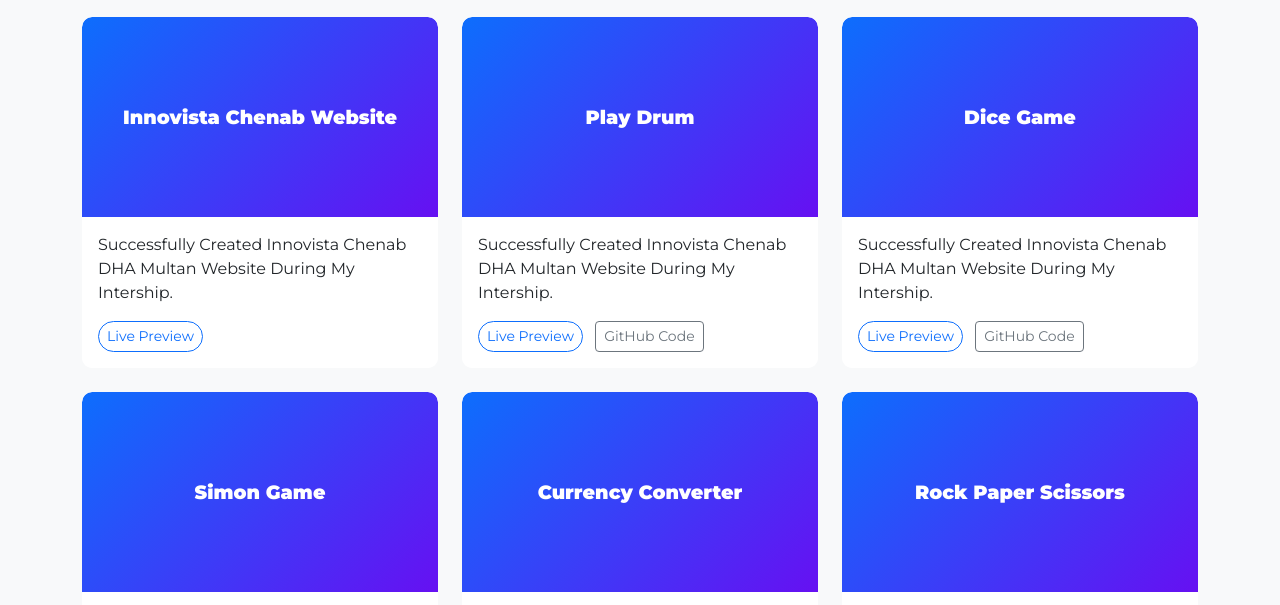
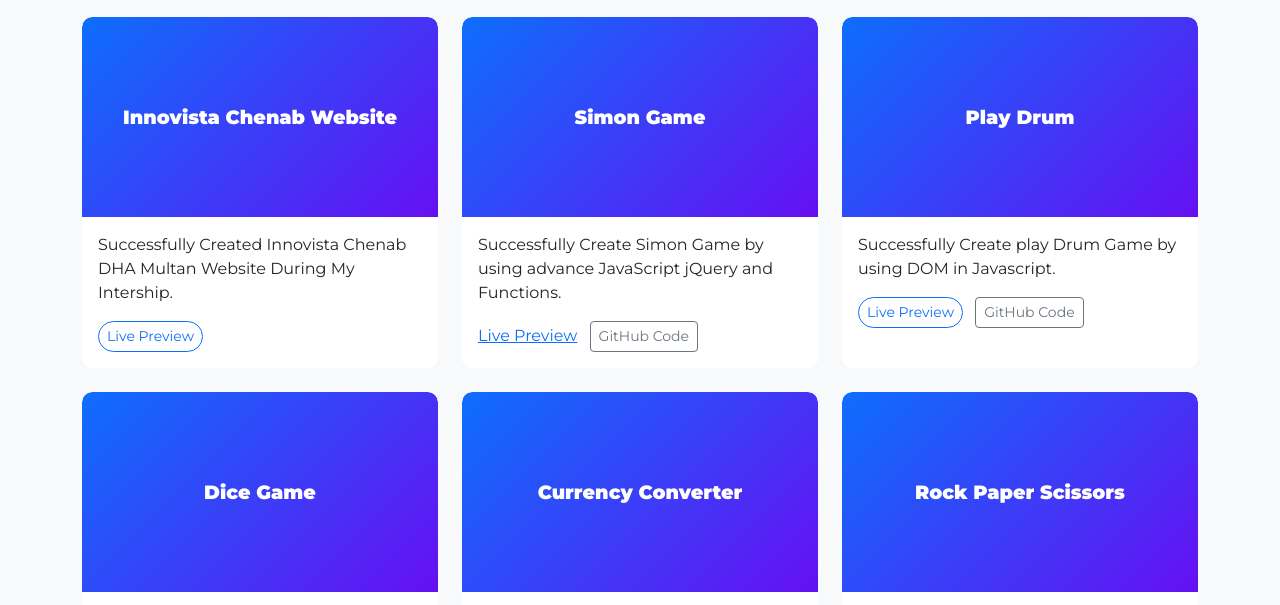
Before and after one commit to Khanktk/My-Portfolio, a plain HTML site: page projects.html in a window 1280 px wide. Shown: the part 157-762 px from the top of the page. Drawn offline with nearby package versions, Linux system fonts and the light colour scheme.

Commit message:
Update projects.html

```diff
--- a/projects.html
+++ b/projects.html
@@ -125,26 +125,26 @@
         </div>
       </div>
 
-      <!-- Project 12 -->
+       <!-- Project 12  -->
+    <div class="col-md-6 col-lg-4">
+        <div class="card project-card h-100">
+          <div class="project-box">Simon Game</div>
+          <div class="card-body">
+            <p class="card-text">Successfully Create Simon Game by using advance JavaScript jQuery and Functions.</p>
+            <a href="https://khanktk.github.io/Simon-game/ class="btn btn-outline-primary btn-sm" target="_blank">Live Preview</a>
+            <a href="https://github.com/Khanktk/Simon-game" class="btn btn-outline-secondary btn-sm ms-2" target="_blank">GitHub Code</a>
+          </div>
+        </div>
+      </div>
+
+      <!-- Project 11 -->
     <div class="col-md-6 col-lg-4">
         <div class="card project-card h-100">
           <div class="project-box">Play Drum</div>
           <div class="card-body">
-            <p class="card-text">Successfully Created Innovista Chenab DHA Multan Website During My Intership.</p>
+            <p class="card-text">Successfully Create play Drum Game by using DOM in Javascript.</p>
             <a href="https://khanktk.github.io/Drum-play/" class="btn btn-outline-primary btn-sm" target="_blank">Live Preview</a>
             <a href="https://github.com/Khanktk/Drum-play" class="btn btn-outline-secondary btn-sm ms-2" target="_blank">GitHub Code</a>
-          </div>
-        </div>
-      </div>
-
-      <!-- Project 11  -->
-    <div class="col-md-6 col-lg-4">
-        <div class="card project-card h-100">
-          <div class="project-box">Dice Game</div>
-          <div class="card-body">
-            <p class="card-text">Successfully Created Innovista Chenab DHA Multan Website During My Intership.</p>
-            <a href="https://khanktk.github.io/Dice-game/" class="btn btn-outline-primary btn-sm" target="_blank">Live Preview</a>
-            <a href="https://github.com/Khanktk/Dice-game" class="btn btn-outline-secondary btn-sm ms-2" target="_blank">GitHub Code</a>
           </div>
         </div>
       </div>
@@ -152,14 +152,16 @@
       <!-- Project 10  -->
     <div class="col-md-6 col-lg-4">
         <div class="card project-card h-100">
-          <div class="project-box">Simon Game</div>
+          <div class="project-box">Dice Game</div>
           <div class="card-body">
-            <p class="card-text">Successfully Created Innovista Chenab DHA Multan Website During My Intership.</p>
-            <a href="https://khanktk.github.io/Simon-game/ class="btn btn-outline-primary btn-sm" target="_blank">Live Preview</a>
-            <a href="https://github.com/Khanktk/Simon-game" class="btn btn-outline-secondary btn-sm ms-2" target="_blank">GitHub Code</a>
+            <p class="card-text">Successfully Create Dice Game to polish my JavaScript code.</p>
+            <a href="https://khanktk.github.io/Dice-game/" class="btn btn-outline-primary btn-sm" target="_blank">Live Preview</a>
+            <a href="https://github.com/Khanktk/Dice-game" class="btn btn-outline-secondary btn-sm ms-2" target="_blank">GitHub Code</a>
           </div>
         </div>
       </div>
+
+
 
       <!-- Project 9 (Newest Project) -->
       <div class="col-md-6 col-lg-4">
```
